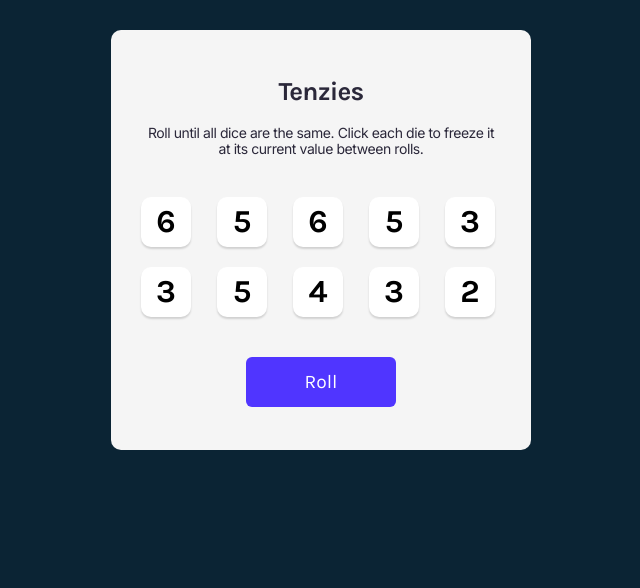
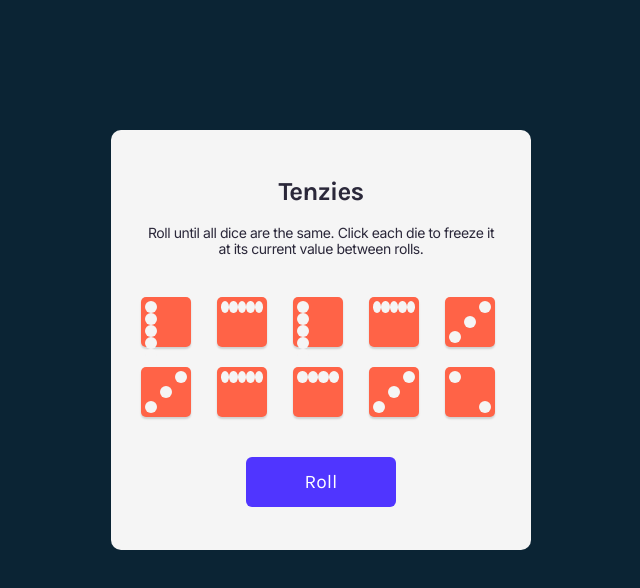
Before and after one commit to Liztowoju/tenzies, a React (Vite) app: page / in a window 1280 px wide. Shown: the top 588 px of the page, without its empty margins (319-959 px from the left). Built offline with nearby package versions, Linux system fonts and the light colour scheme.

Commit message:
feature/ created dice-look with css

```diff
--- a/src/App.css
+++ b/src/App.css
@@ -0,0 +1,80 @@
+.dice {
+    padding: 4px;
+    background-color: tomato;
+    max-width: 50px;
+    height: 50px;
+   box-shadow: 0px 2px 2px rgba(0, 0, 0, 0.15);
+    border-radius: 10%;
+
+}
+
+.dot {
+    display: block;
+    width: 12px;
+    height: 12px;
+    border-radius: 50%;
+  background-color: #f5f5f5;
+
+}
+
+.first-face {
+    display: flex;
+    justify-content: center;
+    align-items: center;
+}
+
+.second-face {
+    display: flex;
+    justify-content: space-between;
+}
+
+.second-face .dot:nth-of-type(2) {
+    align-self: flex-end;
+}
+
+.third-face {
+    display: flex;
+
+    justify-content: space-between;
+}
+
+.second-face .dot:nth-of-type(3) {
+    align-self: flex-end;
+}
+
+.third-face .dot:nth-of-type(2) {
+    align-self: center;
+}
+
+.third-face .dot:nth-of-type(1) {
+    align-self: flex-end;
+}
+
+.third-face .dot:nth-of-type(2) {
+    align-self: center;
+}
+
+.fourth-face {
+    display: flex;
+    justify-content: space-between;
+}
+
+.fourth-face .column {
+    display: flex;
+    flex-direction: column;
+    justify-content: space-between;
+}
+
+.fifth-face {
+    display: flex;
+    justify-content: space-between;
+}
+.fifth-face .column {
+    display: flex;
+    flex-direction: column;
+    justify-content: space-between;
+}
+
+.fifth-face .column:nth-of-type(2) {
+    justify-content: center;
+}
--- a/src/App.jsx
+++ b/src/App.jsx
@@ -28,6 +28,7 @@ export default function App() {
 
   function dice() {
     const diceMarks = []
+    // const rose = [a,b,c,d,e,f]
     for (let i = 0; i < 10; i++) {
       diceMarks.push(
         {
--- a/src/components/Die.jsx
+++ b/src/components/Die.jsx
@@ -5,17 +5,44 @@ export default function Die(props) {
         backgroundColor: props.isHeld ? '#59E391' : 'white'
     }
 
+
+    function stringifyNumber(n) {
+
+        var special = ['zeroth', 'first', 'second', 'third', 'fourth', 'fifth', 'sixth', 'seventh', 'eighth', 'ninth', 'tenth', 'eleventh', 'twelfth', 'thirteenth', 'fourteenth', 'fifteenth', 'sixteenth', 'seventeenth', 'eighteenth', 'nineteenth'];
+        var deca = ['twent', 'thirt', 'fort', 'fift', 'sixt', 'sevent', 'eight', 'ninet'];
+
+
+        if (n < 20) return special[n];
+        if (n % 10 === 0) return deca[Math.floor(n / 10) - 2] + 'ieth';
+        return deca[Math.floor(n / 10) - 2] + 'y-' + special[n % 10];
+    }
+
+    var dots = [];
+    for (var i = 0; i < props.value; i++) {
+        // <>
+        {/* // if(i > 3) */}
+        // dots.push(<div className="fourth-face dice">);
+        dots.push(<span className='dot' key={i}></span>);
+        {/* </> */}
+    }
+
     return (
-        <div
-            className="die-look"
-            style={styles}
-            onClick={props.hold}
-        >
-            <h3
-                className="die-num" >
-                {props.value}
-            </h3>
-        </div>
+
+
+    // return indents;
+    // <div
+    //     className="die-look"
+    //     style={styles}
+    //     onClick={props.hold}
+    // >
+    //     <h3
+    //         className="die-num" >
+    //         {props.value}
+    //     </h3>
+    // </div>
+    <div className={'dice ' + stringifyNumber(props.value) + '-face'}>
+        {dots}
+    </div>
     )
 
 }
--- a/src/index.css
+++ b/src/index.css
@@ -15,7 +15,7 @@ body {
   background-color: #f5f5f5;
   border-radius: 10px;
   max-width: 420px;
-  margin: 0 auto;
+  margin: 100px auto;
   height: 420px;
   padding: 30px;
 }
@@ -45,8 +45,6 @@ p {
   display: grid;
   grid-template: auto auto / repeat(5, 1fr);
   gap: 20px;
-
-
 }
 
 .die-look {
```
